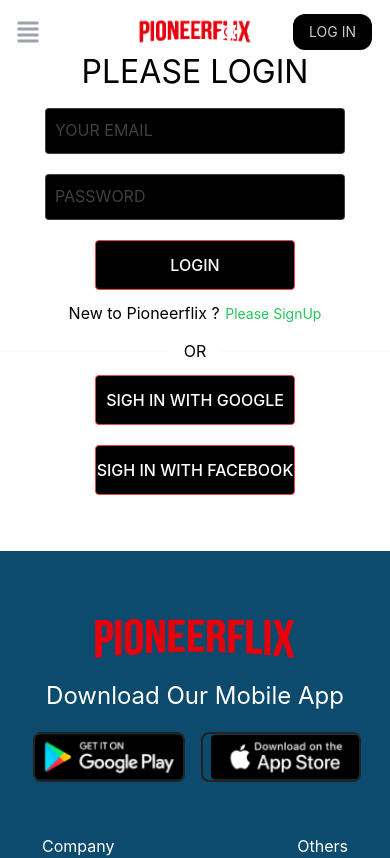
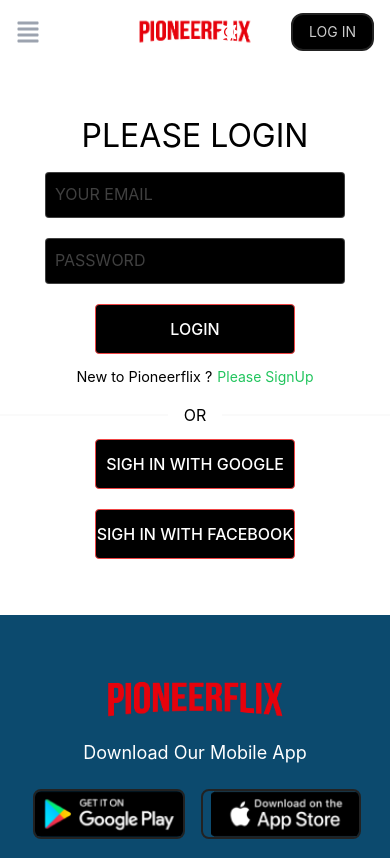
Before and after one commit to MagicManik/pioneerflix-client, a React (Create React App) app: page /login in a window 390 px wide. Shown: the top 858 px of the page. Built offline with nearby package versions, Linux system fonts and the light colour scheme; no server answers.

Commit message:
navbar completed for large devices

```diff
--- a/src/components/Dashboard/DashboardMainPage.js
+++ b/src/components/Dashboard/DashboardMainPage.js
@@ -9,7 +9,7 @@ const DashboardMainPage = () => {
     // console.log(user.displayName);
 
     return (
-        <div className="drawer drawer-mobile">
+        <div className="drawer drawer-mobile pt-14">
             <input id="my-drawer-2" type="checkbox" className="drawer-toggle" />
             <div className="drawer-content">
                 {/* <!-- Page content here --> */}
--- a/src/components/Home/MostPopular/MostPopular.js
+++ b/src/components/Home/MostPopular/MostPopular.js
@@ -117,7 +117,7 @@ const MostPopular = () => {
             <div className='pb-3 custom-bg'>
 
                 <div className='bg-primary pl-5 video-container-II'>
-                    <h3 className='text-2xl pt-6'>PIONEERFLIX MOST POPULAR</h3>
+                    <h1 className='text-2xl pt-6'>MOST POPULAR</h1>
 
                     <div className='pb-10'>
                         <Slider {...settings}>
@@ -147,7 +147,7 @@ const MostPopular = () => {
                         <div className='text-container-left-2 pb-10'>
                             <h1 className='text-5xl font-bold '>Download your shows to watch offline.</h1>
                             <br />
-                            <p className=' text-2xl'>Save your favorites easily and always have something to watch.</p>
+                            <p className='text-2xl'>Save your favorites easily and always have something to watch.</p>
                         </div>
 
                         <div className='pb-10'>
--- a/src/components/Home/PioneerflixFree/PioneerflixFree.js
+++ b/src/components/Home/PioneerflixFree/PioneerflixFree.js
@@ -100,7 +100,7 @@ const PioneerflixFree = () => {
         <section className='text-secondary'>
             <div className='pb-3 custom-bg'>
                 <div className='bg-primary pl-5  video-container-II'>
-                    <h3 className='text-2xl  pt-6'>PIONEERFLIX FREE</h3>
+                    <h1 className='text-2xl pt-6'>PIONEERFLIX FREE</h1>
                     <div className='pb-10'>
                         <Slider {...settings}>
 
@@ -125,7 +125,7 @@ const PioneerflixFree = () => {
                         <div className='text-container-left-2 pb-10'>
                             <h1 className='text-5xl font-bold '>Watch 100+ Exclusive Videos</h1>
                             <br />
-                            <p className=' text-2xl'>Download your shows to watch offline.</p>
+                            <p className='text-2xl'>Download your shows to watch offline.</p>
                         </div>
 
                         <div className='pb-10'>
--- a/src/components/Home/PioneerflixKids/PioneerflixKids.js
+++ b/src/components/Home/PioneerflixKids/PioneerflixKids.js
@@ -110,7 +110,7 @@ const PioneerflixKids = () => {
             <div className='pb-3 custom-bg'>
 
                 <div className='bg-primary pl-5  video-container-II'>
-                    <h3 className='text-2xl  pt-6'>PIONEERFLIX KIDS</h3>
+                    <h1 className='text-2xl  pt-6'>PIONEERFLIX KIDS</h1>
 
                     <div className='pb-10'>
                         <Slider {...settings}>
@@ -136,7 +136,7 @@ const PioneerflixKids = () => {
                         <div className='text-container-left-2 pb-10'>
                             <h1 className='text-5xl font-bold '>Watch 100+ Exclusive Videos</h1>
                             <br />
-                            <p className=' text-2xl'>Send Exclusive videos on adventures with their favorite characters in a space made just for them—free with your membership.</p>
+                            <p className='text-2xl'>Send Exclusive videos on adventures with their favorite characters in a space made just for them—free with your membership.</p>
                         </div>
 
                         <div className='pb-10'>
--- a/src/components/Home/PioneerplixExclusive/PioneerplixExclusive.js
+++ b/src/components/Home/PioneerplixExclusive/PioneerplixExclusive.js
@@ -140,7 +140,7 @@ const PioneerplixExclusive = () => {
             <div className='pb-3 custom-bg'>
 
                 <div className='bg-primary pl-5  video-container-II'>
-                    <h3 className='text-2xl  pt-6'>PIONEERFLIX EXCLUSIVE</h3>
+                    <h1 className='text-2xl pt-6'>EXCLUSIVE</h1>
                     <div className='pb-24'>
                         <Slider {...settings}>
 
@@ -162,7 +162,7 @@ const PioneerplixExclusive = () => {
                         <div className='text-container-left-2 pb-10'>
                             <h1 className='text-5xl font-bold '>Watch 100+ Exclusive Videos</h1>
                             <br />
-                            <p className=' text-2xl'>Send Exclusive videos on adventures with their favorite characters in a space made just for them—free with your membership.</p>
+                            <p className='text-2xl'>Send Exclusive videos on adventures with their favorite characters in a space made just for them—free with your membership.</p>
                         </div>
 
                         <div className='pb-10'>
--- a/src/components/Home/TvChannels/TvChannels.css
+++ b/src/components/Home/TvChannels/TvChannels.css
@@ -110,10 +110,10 @@ h3 {
     }
 
     h3 {
-        font-size: 1.1rem !important;
+        font-size: 2rem !important;
     }
 
     p {
-        font-size: 14px;
+        font-size: 18px !important;
     }
 }
--- a/src/components/Shared/Footer/Footer.js
+++ b/src/components/Shared/Footer/Footer.js
@@ -9,7 +9,7 @@ const Footer = () => {
         <footer className='bg-info text-white'>
             <div className="footer-section bg-info">
                 <div className='footer-container'>
-                    <img className='w-8/12 mx-auto pb-3' src={pioneerFlix} alt="" />
+                    <img className='w-7/12 mx-auto pb-3' src={pioneerFlix} alt="" />
                     <p className='text-2xl'>Download Our Mobile App</p>
                     <div className='flex py-5 gap-3'>
                         <a href="https://www.google.com/">
--- a/src/components/Shared/Header/Navbar/NavbarResponsive.css
+++ b/src/components/Shared/Header/Navbar/NavbarResponsive.css
@@ -6,13 +6,14 @@
     border-bottom: 1px solid #222;
 }
 
-.custom-border {
-    border: 2px solid rgba(255, 255, 255, 0.726);
+.custom-border-I {
+    padding: 3px;
+    background-color: rgba(216, 216, 216, 0.178);
     border-radius: 50%;
 }
 
 .custom-border-II {
-    border: 1px solid #222;
+    border: 2px solid #222;
 }
 
 .search-input {
@@ -23,3 +24,8 @@
     z-index: 555;
     color: rgb(212, 24, 33);
 }
+
+.login-btn {
+    padding-top: 7px;
+    padding-bottom: 7px;
+}
--- a/src/components/Shared/Header/Navbar/NavbarResponsive.js
+++ b/src/components/Shared/Header/Navbar/NavbarResponsive.js
@@ -147,7 +147,7 @@ const NavbarResponsive = ({ theme, setTheme }) => {
                   </button>
 
                   {/* Profile dropdown */}
-                  <Menu as="div" className="ml-3 relative custom-border">
+                  <Menu as="div" className={user ? 'ml-3 relative  custom-border-I' : 'ml-3 relative'}>
                     <div>
                       <Menu.Button className=" flex text-sm">
                         <span className="sr-only">Open user menu</span>
@@ -161,7 +161,7 @@ const NavbarResponsive = ({ theme, setTheme }) => {
                               alt=""
                             />
                             :
-                            <Link to="/logIn" className='bg-black px-4 py-2 rounded-xl'>LOG IN</Link>
+                            <Link to="/logIn" className='bg-black custom-border-II px-4 login-btn rounded-xl'>LOG IN</Link>
                         }
 
                       </Menu.Button>
--- a/src/components/UserAccount/LoginPage.js
+++ b/src/components/UserAccount/LoginPage.js
@@ -49,8 +49,8 @@ const LoginPage = () => {
     }
 
     return (
-        <div>
-            <div className='bg-primary text-secondary py-14'>
+        <div className='pt-16 bg-primary '>
+            <div className='text-secondary py-14'>
                 <div>
                     <form action="" className='loginBody' onSubmit={handleLogin}>
                         <h1 className='text-2xl  border-2 border-none uppercase'>Please Login</h1>
```
Also changed, not shown: src/components/VideoDetail/Details.js (+19 -25 lines), src/assets/banner/banner (101).jpg (added).
